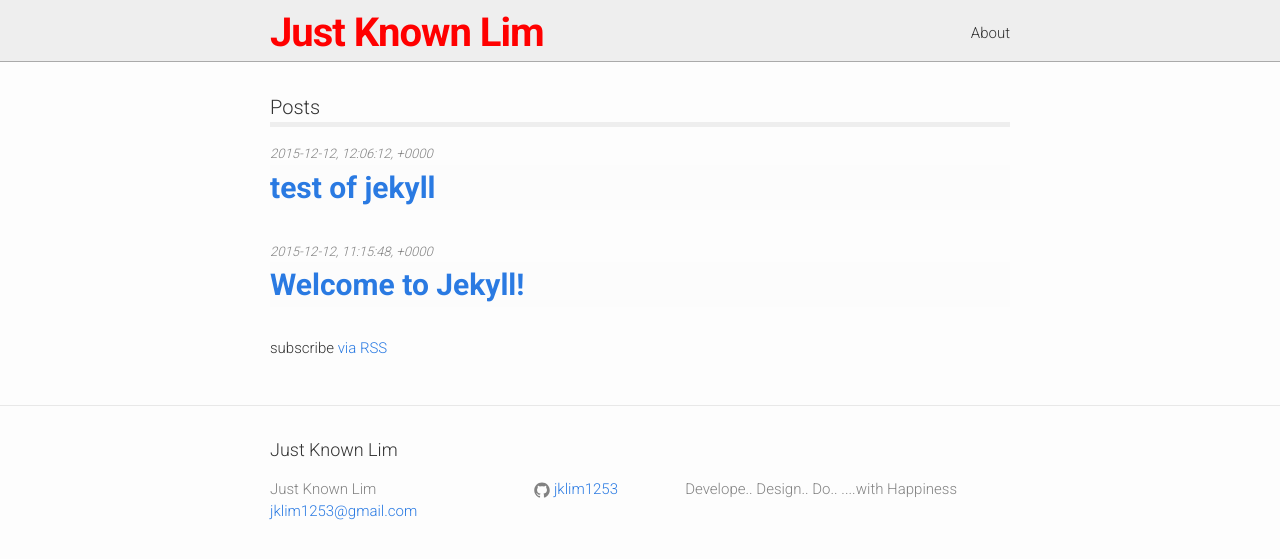
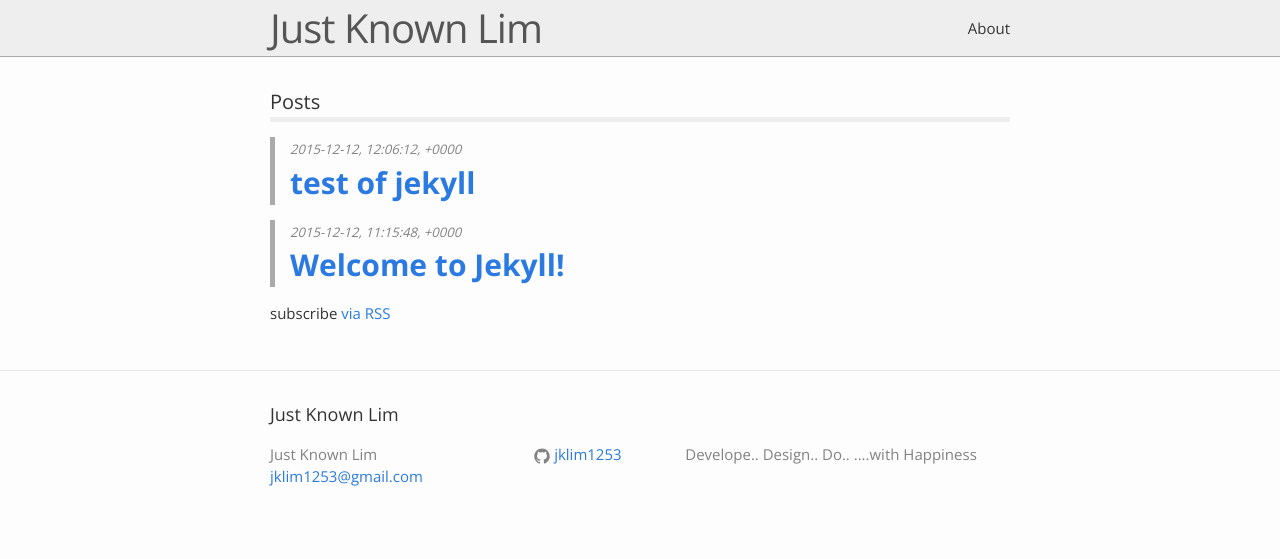
Before and after one commit to jklim1253/jklim1253.github.io, a Jekyll site: the page built from index.html, in a window 1280 px wide. Shown: the top 559 px of the page. Built offline with Jekyll 4.4.1, drawn with Linux system fonts in a browser that asks for light colours.

Commit message:
외형 변경.

```diff
--- a/_includes/head.html
+++ b/_includes/head.html
@@ -9,5 +9,5 @@
   <link rel="stylesheet" href="{{ "/css/main.css" | prepend: site.baseurl }}">
   <link rel="canonical" href="{{ page.url | replace:'index.html','' | prepend: site.baseurl | prepend: site.url }}">
   <link rel="alternate" type="application/rss+xml" title="{{ site.title }}" href="{{ "/feed.xml" | prepend: site.baseurl | prepend: site.url }}">
-  <link href='https://fonts.googleapis.com/css?family=Roboto:400,300,700' rel='stylesheet' type='text/css'>
+  <link href='https://fonts.googleapis.com/css?family=Open+Sans:400,300,600,700,800' rel='stylesheet' type='text/css'>
 </head>
--- a/_sass/_base.scss
+++ b/_sass/_base.scss
@@ -99,8 +99,8 @@
     }
 
     &:hover {
-        color: $text-color;
-        text-decoration: underline;
+        color: lighten($brand-color, 15%);
+		background-color: #eee;
     }
 }
 
--- a/_sass/_layout.scss
+++ b/_sass/_layout.scss
@@ -2,32 +2,29 @@
  * Site header
  */
 .site-header {
-    border-top: 5px solid #eee;
     border-bottom: 1px solid #aaa;
     min-height: 56px;
 
     // Positioning context for the mobile navigation icon
     position: relative;
 	background-color: #eee;
-
-	color: orange;
 }
 
 .site-title {
-	color: #FFA500;
+	color: #555;
     font-size: 40px;
-    font-weight: 700;
+    font-weight: 300;
     line-height: 56px;
     letter-spacing: -1px;
     margin-bottom: 0;
     float: left;
 
-	&,
 	&:hover {
-		color: red;
+		color: #333;
+		text-decoration: none;
 	}
 	&:visited {
-		color: orange;
+		color: #AAA;
 		text-decoration: none;
 	}
 }
@@ -190,7 +187,9 @@
     list-style: none;
 
     > li {
-        margin-bottom: $spacing-unit;
+        /*margin-bottom: $spacing-unit; */
+		border-left: 5px solid #aaa;
+		padding-left: 15px;
     }
 }
 
@@ -203,14 +202,7 @@
 .post-link {
     display: block;
     font-size: 30px;
-	font-weight: 600;
-	background-color: #fcfcfc;
-	text-decoration: none;
-}
-.post-link:hover {
-	background-color: #eee;
-	text-decoration: none;
-	color: #9900cc;
+	font-weight: 700;
 }
 
 
--- a/css/main.scss
+++ b/css/main.scss
@@ -6,9 +6,9 @@
 
 
 // Our variables
-$base-font-family: "Roboto", Arial, 'Malgun Gothic',sans-serif;
+$base-font-family: "Open Sans", Arial, 'Malgun Gothic',sans-serif;
 $base-font-size:   15px;
-$base-font-weight: 100;
+$base-font-weight: 300;
 $small-font-size:  $base-font-size * 0.875;
 $base-line-height: 1.5;
 
```
